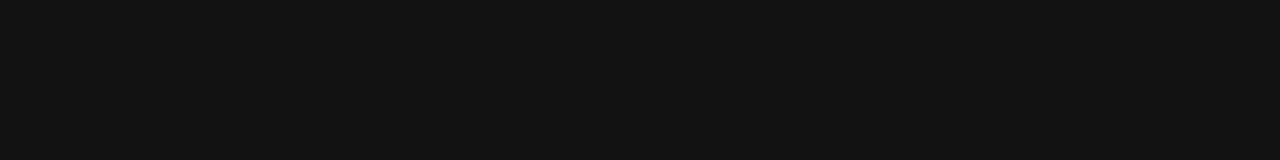
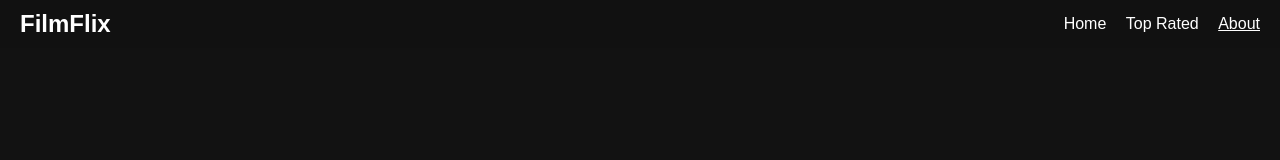
Before and after one commit to hubkinza/Filmflix, a plain HTML site: page movie-details.html in a window 1280 px wide. Drawn offline with Linux system fonts and the light colour scheme.

Commit message:
Add nav bar to all html pages

```diff
--- a/movie-details.html
+++ b/movie-details.html
@@ -9,6 +9,15 @@
 </head>
 
 <body>
+    <!-- navigation -->
+    <nav class="navbar">
+        <div class="nav-brand">FilmFlix</div>
+        <div class="nav-links">
+            <a href="index.html">Home</a>
+            <a href="top-rated.html">Top Rated</a>
+            <a href="about.html" class="active">About</a>
+        </div>
+    </nav>
 </body>
 
 </html>
```
Also changed, not shown: about.html (+3 -5 lines), top-rated.html (+9 -0 lines).
